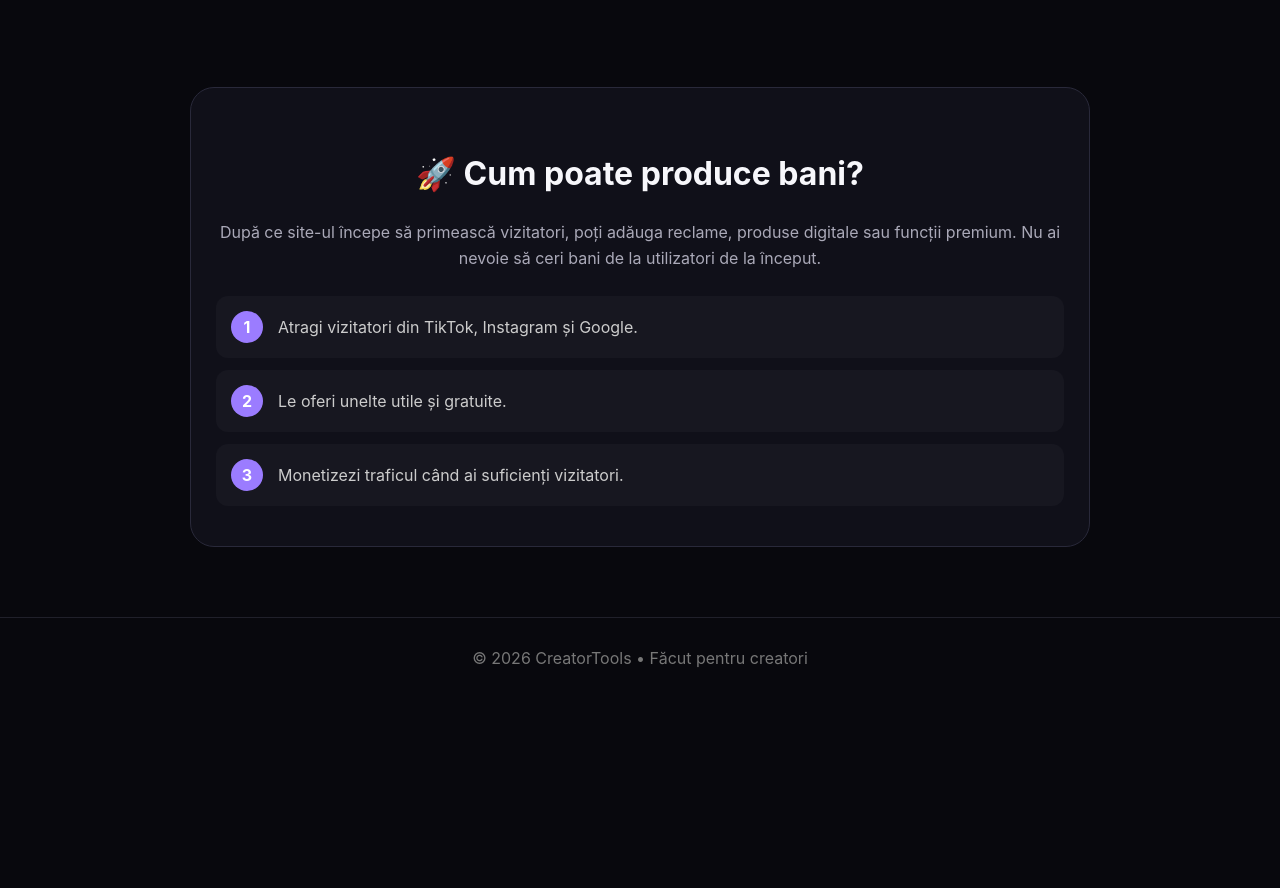
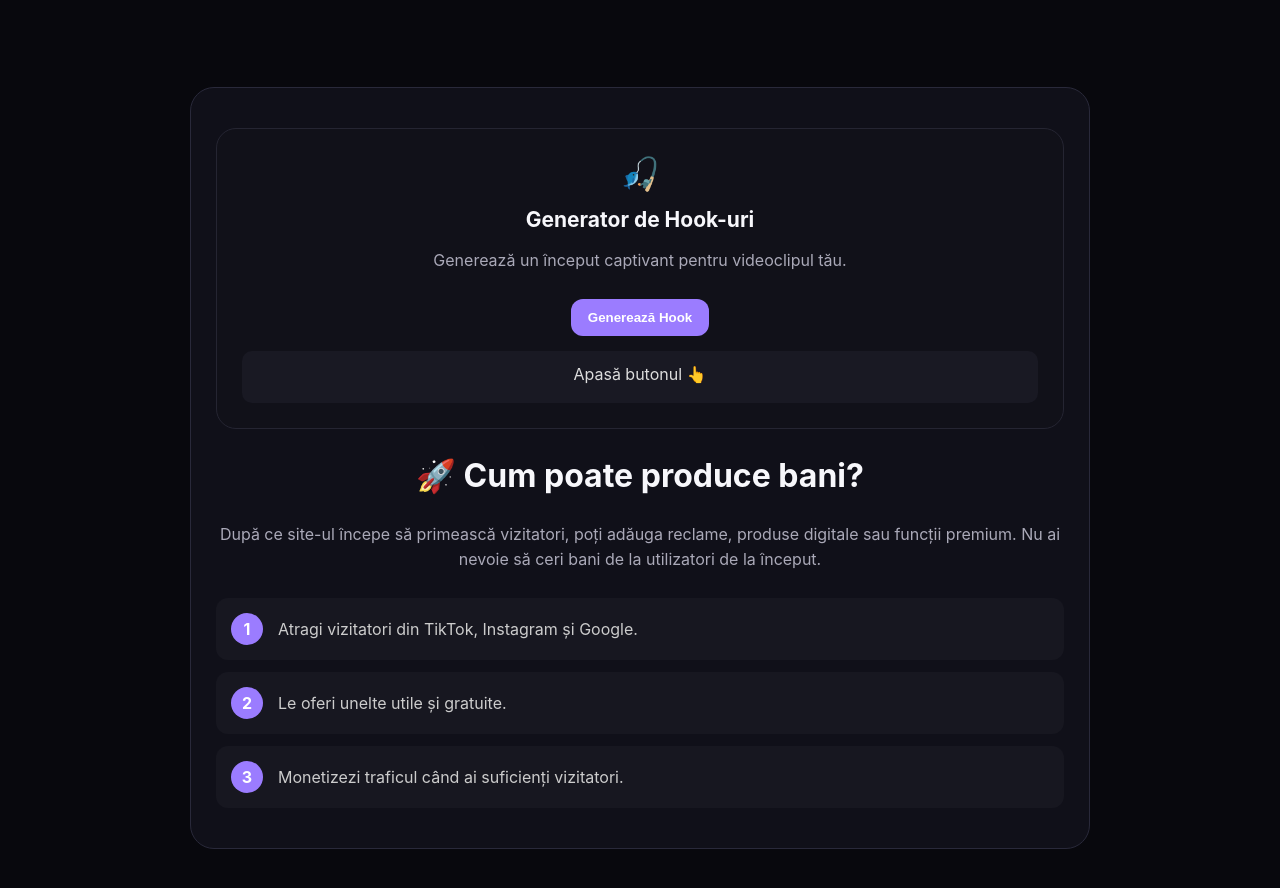
Before and after one commit to rares7301-hue/creatortools, a plain HTML site: page index.html in a window 1280 px wide. Shown: the part 1081-1969 px from the top of the page. Before the commit the page ends 1779 px from the top, so only its background shows below. Drawn offline with Linux system fonts and the light colour scheme.

Commit message:
Add hook generator section to index.html

```diff
--- a/index.html
+++ b/index.html
@@ -51,6 +51,13 @@
     </section>
 
     <section class="monetize">
+      <article class="card">
+  <div class="icon">🎣</div>
+  <h3>Generator de Hook-uri</h3>
+  <p>Generează un început captivant pentru videoclipul tău.</p>
+  <button onclick="generateHook()">Generează Hook</button>
+  <div id="hook" class="result">Apasă butonul 👆</div>
+      </article>
       <h2>🚀 Cum poate produce bani?</h2>
       <p>După ce site-ul începe să primească vizitatori, poți adăuga reclame, produse digitale sau funcții premium. Nu ai nevoie să ceri bani de la utilizatori de la început.</p>
       <div class="steps">
```
